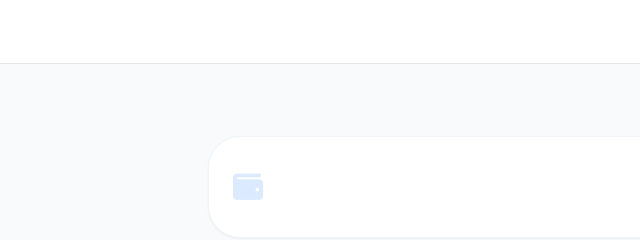
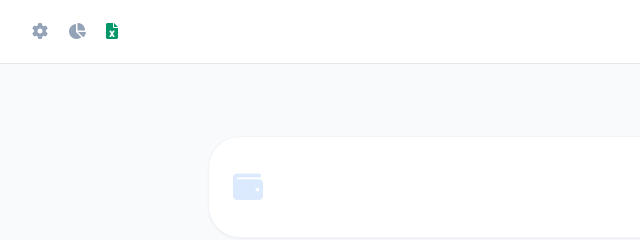
Before and after one commit to Hhttp01/OffinVo, a plain HTML site: page index.html in a window 1280 px wide. Shown: the top 240 px of the page, 0-640 px from the left. Drawn offline with nearby package versions, Linux system fonts and the light colour scheme.

Commit message:
Update index.html

```diff
--- a/index.html
+++ b/index.html
@@ -7,6 +7,7 @@
     <link rel="stylesheet" href="style.css">
     <script src="https://cdn.tailwindcss.com"></script>
     <link href="https://cdnjs.cloudflare.com/ajax/libs/font-awesome/6.0.0/css/all.min.css" rel="stylesheet">
+    <script src="https://cdnjs.cloudflare.com/ajax/libs/html2pdf.js/0.10.1/html2pdf.bundle.min.js"></script>
 </head>
 <body class="bg-slate-50 min-h-screen flex flex-col">
 
@@ -15,10 +16,14 @@
             <div class="bg-blue-600 p-2 rounded-lg text-white shadow-lg"><i class="fas fa-bolt"></i></div>
             <span class="font-black text-xl italic text-slate-800">Flow<span class="text-blue-600">Pro</span></span>
         </div>
+        <div class="flex gap-1">
+            <button onclick="exportToExcel()" class="text-emerald-600 p-2" title="ייצוא גיבוי"><i class="fas fa-file-excel"></i></button>
+            <button onclick="router('reports')" class="text-slate-400 p-2"><i class="fas fa-chart-pie"></i></button>
+            <button onclick="router('settings')" class="text-slate-400 p-2"><i class="fas fa-cog"></i></button>
+        </div>
     </header>
 
-    <main id="app-content" class="flex-1 p-4 max-w-4xl mx-auto w-full pb-32">
-        </main>
+    <main id="app-content" class="flex-1 p-4 max-w-4xl mx-auto w-full pb-32"></main>
 
     <div id="preview-modal" class="hidden fixed inset-0 bg-white z-[100] overflow-y-auto no-print"></div>
 
@@ -30,9 +35,7 @@
             <i class="fas fa-users text-lg"></i><span class="text-[10px] font-bold">לקוחות</span>
         </button>
         <button onclick="router('create')" class="nav-link flex flex-col items-center gap-1 text-slate-400">
-            <div class="bg-blue-600 w-12 h-12 rounded-full flex items-center justify-center text-white -mt-10 border-4 border-white shadow-lg">
-                <i class="fas fa-plus"></i>
-            </div>
+            <div class="bg-blue-600 w-12 h-12 rounded-full flex items-center justify-center text-white -mt-10 border-4 border-white shadow-lg"><i class="fas fa-plus"></i></div>
             <span class="text-[10px] font-bold mt-1">הנפקה</span>
         </button>
         <button onclick="router('history')" class="nav-link flex flex-col items-center gap-1 text-slate-400">
```
